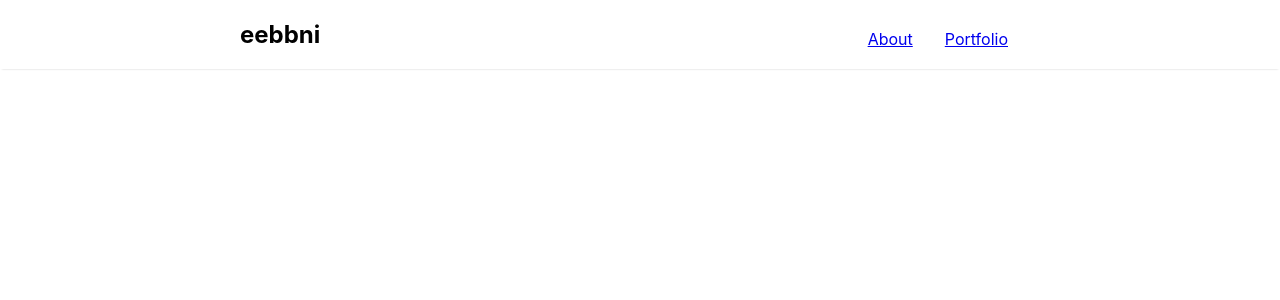
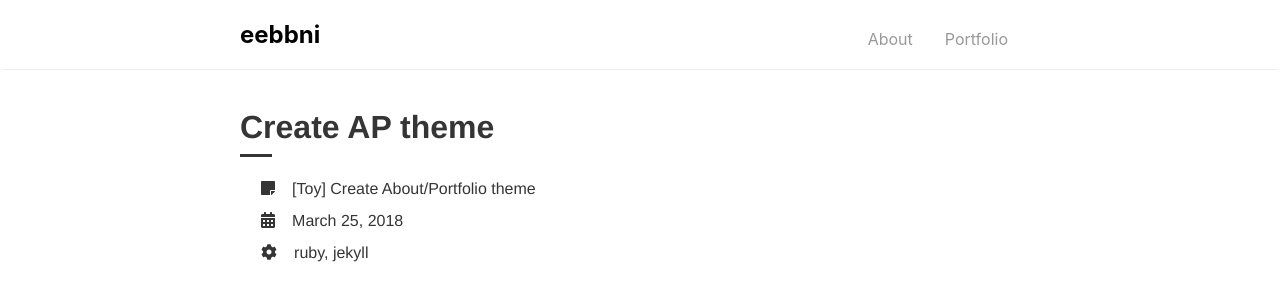
Before and after one commit to IDU-SW/202112701-scy, a React (Create React App) app: page /portfolio in a window 1280 px wide. Shown: the top 300 px of the page. Built offline with nearby package versions, Linux system fonts and the light colour scheme.

Commit message:
fontawesome 추가 & 포트폴리오 페이지 추가

```diff
--- a/package.json
+++ b/package.json
@@ -5,6 +5,9 @@
   "dependencies": {
     "@emotion/react": "^11.7.0",
     "@emotion/styled": "^11.6.0",
+    "@fortawesome/fontawesome-svg-core": "^1.2.36",
+    "@fortawesome/free-solid-svg-icons": "^5.15.4",
+    "@fortawesome/react-fontawesome": "^0.1.16",
     "@mui/material": "^5.2.3",
     "@testing-library/jest-dom": "^5.11.4",
     "@testing-library/react": "^11.1.0",
--- /dev/null
+++ b/src/Portfolio.css
@@ -0,0 +1,50 @@
+a
+{
+    color: #999;
+    text-decoration: none;
+}
+.portfolio-item
+{
+    border-bottom: 1px solid #e5e5e5;
+    color: #555;
+    display: inline-block;
+    padding: 2rem 0;
+}
+.portfolio-title
+{
+    color: #353535;
+    display: block;
+    font-family: "Helvetica Neue","Segoe UI",Helvetica,Arial,sans-serif;
+    font-size: 2rem;
+    font-weight: bold;
+    margin: 0.5rem 0;
+}
+.portfolio-line
+{
+    -webkit-transition: all 0.3s ease-out;
+    -moz-transition: all 0.3s ease-out;
+    transition: all 0.3s ease-out;
+    border-top: 0.2rem solid #353535;
+    display: block;
+    width: 2rem;
+}
+.portfolio-content
+{
+    margin-top: 1rem;
+    color: #353535;
+    font-family: "Helvetica Neue","Segoe UI",Helvetica,Arial,sans-serif;
+    font-size: 1rem;
+}
+.portfolio-icon
+{
+    margin-left: 1.3rem;
+    line-height: 2rem;
+}
+.fa, .fas
+{
+    font-weight: 900;
+}
+.portfolio-icon-text
+{
+    margin-left: 0.8rem;
+}
--- a/src/components/Portfolio.js
+++ b/src/components/Portfolio.js
@@ -1,8 +1,12 @@
 import React, {useState,useRef,useEffect} from 'react';
 import styled from 'styled-components';
-import '../Main.css';
+import { FontAwesomeIcon } from '@fortawesome/react-fontawesome'
+import { faStickyNote } from '@fortawesome/free-solid-svg-icons'
+import { faCalendarAlt } from '@fortawesome/free-solid-svg-icons'
+import { faCog } from '@fortawesome/free-solid-svg-icons'
+import '../Portfolio.css';
 
-const About = styled.main`
+const PortfolioMain = styled.main`
     display: block;
     margin: 0 auto;
     max-width: 800px;
@@ -10,9 +14,32 @@ const About = styled.main`
 `;
 
 export const Portfolio = () => {
+    const sticky_note = <FontAwesomeIcon icon={faStickyNote} />
+    const calendar_alt = <FontAwesomeIcon icon={faCalendarAlt} />
+    const fa_cog = <FontAwesomeIcon icon={faCog} />
+
     return (
-        <About>
+        <PortfolioMain>
+            <a href="/2018-03-25/create-ap.theme" class="portfolio-item">
+                <div>
+                    <h1 class="portfolio-title">Create AP theme</h1>
+                    <div class="portfolio-line"></div>
 
-        </About>
+                    <div class="portfolio-content">
+                    <span class="portfolio-icon">
+                        {sticky_note} <span class="portfolio-icon-text">[Toy] Create About/Portfolio theme</span>
+                    </span>
+                    <br/>
+                    <span class="portfolio-icon">
+                        {calendar_alt} <span class="portfolio-icon-text">March 25, 2018</span>
+                    </span>
+                    <br/>
+                    <span class="portfolio-icon">
+                        {fa_cog} <span class="portfolio-icon-text">ruby, jekyll</span>
+                    </span>
+                    </div>
+                </div>
+            </a>
+        </PortfolioMain>
     );
 }
```
Also changed, not shown: src/components/header.js (indentation only), 1 other file (tests, documents, lock files or other folders).
